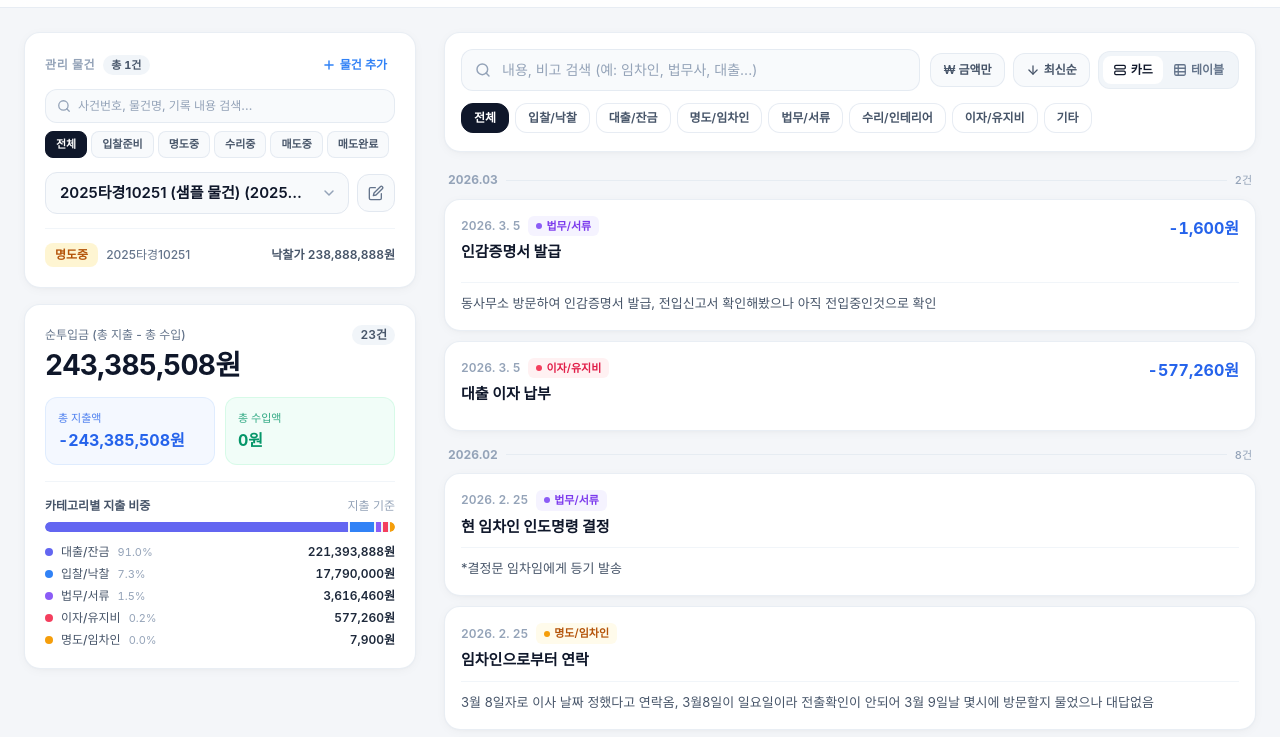
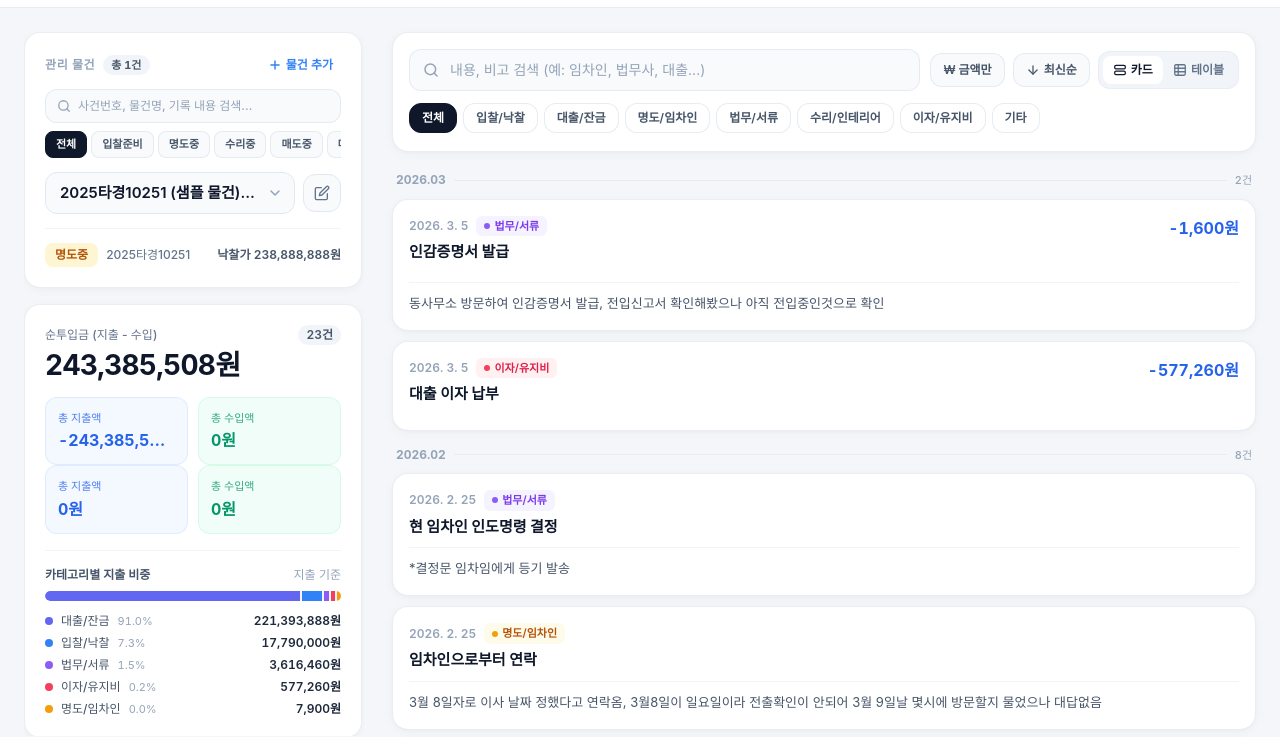
Before and after one commit to sub88ir/Auction_Log, a plain HTML site: page index.html in a window 1280 px wide. Shown: the part 57-794 px from the top of the page. Drawn offline with nearby package versions, Linux system fonts and the light colour scheme; a web font is replaced by a local one.

Commit message:
Update index.html

```diff
--- a/index.html
+++ b/index.html
@@ -107,6 +107,33 @@
       -webkit-box-orient: vertical;
       overflow: hidden;
     }
+
+    /* Foldable Unfolded (640px~1023px) & Desktop (>=1024px) Split Layout */
+    @media (min-width: 640px) {
+      .fold-split-grid {
+        display: grid;
+        grid-template-columns: 270px minmax(0, 1fr);
+        gap: 1.125rem;
+        align-items: start;
+      }
+      .fold-sticky-aside {
+        position: sticky;
+        top: 4.5rem;
+        max-height: calc(100vh - 5.5rem);
+        overflow-y: auto;
+        padding-right: 2px;
+      }
+    }
+    @media (min-width: 1024px) {
+      .fold-split-grid {
+        grid-template-columns: 340px minmax(0, 1fr);
+        gap: 1.75rem;
+      }
+      .fold-sticky-aside {
+        top: 5rem;
+        max-height: calc(100vh - 6rem);
+      }
+    }
   </style>
 </head>
 
@@ -166,9 +193,9 @@
           </svg>
         </button>
 
-        <!-- Desktop Primary Add Record Button -->
+        <!-- Unfolded (>=640px) & Desktop Primary Add Record Button -->
         <button onclick="openRecordModal()"
-          class="hidden lg:inline-flex items-center gap-1.5 bg-brand-500 hover:bg-brand-600 active:scale-[0.98] text-white text-sm font-semibold px-4 py-2.5 rounded-xl shadow-sm transition-all">
+          class="hidden sm:inline-flex items-center gap-1.5 bg-brand-500 hover:bg-brand-600 active:scale-[0.98] text-white text-xs sm:text-sm font-semibold px-3.5 sm:px-4 py-2 sm:py-2.5 rounded-xl shadow-sm transition-all whitespace-nowrap">
           <svg class="w-4 h-4" viewBox="0 0 24 24" fill="none" stroke="currentColor" stroke-width="2.5" stroke-linecap="round" stroke-linejoin="round">
             <line x1="12" y1="5" x2="12" y2="19"></line><line x1="5" y1="12" x2="19" y2="12"></line>
           </svg>
@@ -179,18 +206,18 @@
   </header>
 
   <!-- =====================================================================
-       MAIN CONTENT LAYOUT (PC: 2-Column / Mobile: Single Column Stack)
+       MAIN CONTENT LAYOUT (Folded <640px: 1-Col / Unfolded >=640px & PC: 2-Col Split)
   ====================================================================== -->
-  <main class="max-w-7xl mx-auto px-4 sm:px-6 py-4 sm:py-6 pb-28 lg:pb-12">
-    <div class="grid grid-cols-1 lg:grid-cols-12 gap-5 lg:gap-7 items-start">
+  <main class="max-w-7xl mx-auto px-4 sm:px-5 lg:px-6 py-4 sm:py-5 lg:py-6 pb-28 sm:pb-10 lg:pb-12">
+    <div class="fold-split-grid space-y-4 sm:space-y-0">
 
       <!-- ================================================================
            LEFT SIDEBAR (Property Selector + Dashboard Summary + Breakdown)
       ================================================================= -->
-      <aside class="lg:col-span-4 xl:col-span-4 space-y-4 lg:sticky lg:top-22">
+      <aside class="fold-sticky-aside space-y-3.5 lg:space-y-4 min-w-0">
 
         <!-- Property Selector Card -->
-        <section class="bg-white dark:bg-zinc-900 rounded-2xl p-4 sm:p-5 border border-slate-200/75 dark:border-zinc-800 shadow-soft">
+        <section class="bg-white dark:bg-zinc-900 rounded-2xl p-4 lg:p-5 border border-slate-200/75 dark:border-zinc-800 shadow-soft">
           <div class="flex items-center justify-between gap-2 mb-3">
             <div class="flex items-center gap-2">
               <span class="text-xs font-semibold uppercase tracking-wider text-slate-400 dark:text-zinc-500">관리 물건</span>
@@ -266,15 +293,27 @@
         </section>
 
         <!-- Dashboard Summary Cards -->
-        <section class="bg-white dark:bg-zinc-900 rounded-2xl p-4 sm:p-5 border border-slate-200/75 dark:border-zinc-800 shadow-soft">
+        <section class="bg-white dark:bg-zinc-900 rounded-2xl p-4 lg:p-5 border border-slate-200/75 dark:border-zinc-800 shadow-soft">
           <!-- Primary Metric: Net Investment -->
-          <div class="mb-4">
-            <div class="flex items-center justify-between">
-              <span class="text-xs font-medium text-slate-500 dark:text-zinc-400">순투입금 (총 지출 - 총 수입)</span>
-              <span id="statCountBadge" class="text-xs font-semibold px-2 py-0.5 rounded-full bg-slate-100 dark:bg-zinc-800 text-slate-600 dark:text-zinc-300 tabular-nums">0건</span>
-            </div>
-            <div id="statNetAmount" class="mt-1 text-2xl sm:text-[28px] font-bold tracking-tight text-slate-900 dark:text-white tabular-nums">
+          <div class="mb-3.5 lg:mb-4">
+            <div class="flex items-center justify-between gap-1">
+              <span class="text-[11px] lg:text-xs font-medium text-slate-500 dark:text-zinc-400">순투입금 (지출 - 수입)</span>
+              <span id="statCountBadge" class="text-[11px] lg:text-xs font-semibold px-2 py-0.5 rounded-full bg-slate-100 dark:bg-zinc-800 text-slate-600 dark:text-zinc-300 tabular-nums shrink-0">0건</span>
+            </div>
+            <div id="statNetAmount" class="mt-1 text-xl sm:text-2xl lg:text-[28px] font-bold tracking-tight text-slate-900 dark:text-white tabular-nums truncate">
               0원
+            </div>
+          </div>
+
+          <!-- Expense & Income Sub-cards -->
+          <div class="grid grid-cols-2 gap-2 lg:gap-2.5">
+            <div class="rounded-xl bg-blue-50/70 dark:bg-blue-500/10 border border-blue-100/80 dark:border-blue-500/15 p-2.5 lg:p-3 min-w-0">
+              <div class="text-[11px] font-medium text-blue-600/80 dark:text-blue-400 mb-0.5">총 지출액</div>
+              <div id="statTotalExpense" class="text-xs sm:text-[13px] lg:text-base font-bold text-blue-600 dark:text-blue-400 tabular-nums truncate">0원</div>
+            </div>
+            <div class="rounded-xl bg-emerald-50/70 dark:bg-emerald-500/10 border border-emerald-100/80 dark:border-emerald-500/15 p-2.5 lg:p-3 min-w-0">
+              <div class="text-[11px] font-medium text-emerald-600/80 dark:text-emerald-400 mb-0.5">총 수입액</div>
+              <div id="statTotalIncome" class="text-xs sm:text-[13px] lg:text-base font-bold text-emerald-600 dark:text-emerald-400 tabular-nums truncate">0원</div>
             </div>
           </div>
 
@@ -312,14 +351,14 @@
       <!-- ================================================================
            RIGHT MAIN AREA (Search / Filters / View Toggle / Records)
       ================================================================= -->
-      <section class="lg:col-span-8 xl:col-span-8 space-y-4 min-w-0">
+      <section class="space-y-3.5 lg:space-y-4 min-w-0">
 
         <!-- Search & Filter Control Panel -->
         <div class="bg-white dark:bg-zinc-900 rounded-2xl p-3.5 sm:p-4 border border-slate-200/75 dark:border-zinc-800 shadow-soft space-y-3">
           <!-- Top Row: Search Input + View Toggle + Sort Toggle -->
-          <div class="flex flex-col sm:flex-row gap-2.5">
+          <div class="flex flex-col md:flex-row gap-2.5">
             <!-- Search Input -->
-            <div class="relative flex-1">
+            <div class="relative flex-1 min-w-0">
               <svg class="w-4 h-4 text-slate-400 dark:text-zinc-500 absolute left-3.5 top-1/2 -translate-y-1/2 pointer-events-none" viewBox="0 0 24 24" fill="none" stroke="currentColor" stroke-width="2.2" stroke-linecap="round" stroke-linejoin="round">
                 <circle cx="11" cy="11" r="8"></circle><line x1="21" y1="21" x2="16.65" y2="16.65"></line>
               </svg>
@@ -333,16 +372,16 @@
             </div>
 
             <!-- Action Buttons Row (Amount filter, Sort, View Toggle) -->
-            <div class="flex items-center justify-between sm:justify-end gap-2">
+            <div class="flex items-center justify-between md:justify-end gap-1.5 lg:gap-2 shrink-0">
               <!-- Only with Amount Toggle -->
               <button id="onlyAmountBtn" onclick="toggleOnlyAmount()"
-                class="inline-flex items-center gap-1.5 px-3 py-2 rounded-xl text-xs font-semibold border transition-all whitespace-nowrap bg-slate-50 dark:bg-zinc-800/80 border-slate-200/80 dark:border-zinc-700/70 text-slate-600 dark:text-zinc-300 hover:bg-slate-100 dark:hover:bg-zinc-700/80">
+                class="inline-flex items-center gap-1.5 px-2.5 lg:px-3 py-2 rounded-xl text-xs font-semibold border transition-all whitespace-nowrap bg-slate-50 dark:bg-zinc-800/80 border-slate-200/80 dark:border-zinc-700/70 text-slate-600 dark:text-zinc-300 hover:bg-slate-100 dark:hover:bg-zinc-700/80">
                 <span>₩ 금액만</span>
               </button>
 
               <!-- Sort Order Toggle -->
               <button id="sortOrderBtn" onclick="toggleSortOrder()"
-                class="inline-flex items-center gap-1 px-3 py-2 rounded-xl text-xs font-semibold bg-slate-50 dark:bg-zinc-800/80 border border-slate-200/80 dark:border-zinc-700/70 text-slate-600 dark:text-zinc-300 hover:bg-slate-100 dark:hover:bg-zinc-700/80 transition-all whitespace-nowrap">
+                class="inline-flex items-center gap-1 px-2.5 lg:px-3 py-2 rounded-xl text-xs font-semibold bg-slate-50 dark:bg-zinc-800/80 border border-slate-200/80 dark:border-zinc-700/70 text-slate-600 dark:text-zinc-300 hover:bg-slate-100 dark:hover:bg-zinc-700/80 transition-all whitespace-nowrap">
                 <svg class="w-3.5 h-3.5" viewBox="0 0 24 24" fill="none" stroke="currentColor" stroke-width="2.2" stroke-linecap="round" stroke-linejoin="round">
                   <line x1="12" y1="5" x2="12" y2="19"></line><polyline points="19 12 12 19 5 12"></polyline>
                 </svg>
@@ -356,14 +395,14 @@
                   <svg class="w-3.5 h-3.5" viewBox="0 0 24 24" fill="none" stroke="currentColor" stroke-width="2.2" stroke-linecap="round" stroke-linejoin="round">
                     <rect x="3" y="4" width="18" height="6" rx="2"></rect><rect x="3" y="14" width="18" height="6" rx="2"></rect>
                   </svg>
-                  <span class="hidden sm:inline">카드</span>
+                  <span class="hidden md:inline">카드</span>
                 </button>
                 <button id="viewTableBtn" onclick="setViewMode('table')" title="스프레드시트 테이블 뷰"
                   class="px-2.5 py-1.5 rounded-lg text-xs font-semibold transition-all flex items-center gap-1">
                   <svg class="w-3.5 h-3.5" viewBox="0 0 24 24" fill="none" stroke="currentColor" stroke-width="2.2" stroke-linecap="round" stroke-linejoin="round">
                     <rect x="3" y="3" width="18" height="18" rx="2"></rect><line x1="3" y1="9" x2="21" y2="9"></line><line x1="3" y1="15" x2="21" y2="15"></line><line x1="9" y1="3" x2="9" y2="21"></line>
                   </svg>
-                  <span class="hidden sm:inline">테이블</span>
+                  <span class="hidden md:inline">테이블</span>
                 </button>
               </div>
             </div>
@@ -395,10 +434,10 @@
   </main>
 
   <!-- =====================================================================
-       MOBILE FLOATING ACTION BUTTON (+)
+       MOBILE FLOATING ACTION BUTTON (+) — Shown only when folded (<640px)
   ====================================================================== -->
   <button onclick="openRecordModal()" aria-label="새 기록 추가"
-    class="lg:hidden fixed right-5 bottom-6 z-30 w-14 h-14 rounded-2xl bg-brand-500 hover:bg-brand-600 active:scale-95 text-white shadow-lg shadow-brand-500/35 flex items-center justify-center transition-transform">
+    class="sm:hidden fixed right-5 bottom-6 z-30 w-14 h-14 rounded-2xl bg-brand-500 hover:bg-brand-600 active:scale-95 text-white shadow-lg shadow-brand-500/35 flex items-center justify-center transition-transform">
     <svg class="w-7 h-7" viewBox="0 0 24 24" fill="none" stroke="currentColor" stroke-width="2.5" stroke-linecap="round" stroke-linejoin="round">
       <line x1="12" y1="5" x2="12" y2="19"></line><line x1="5" y1="12" x2="19" y2="12"></line>
     </svg>
@@ -764,7 +803,7 @@
   <!-- =====================================================================
        TOAST NOTIFICATION CONTAINER
   ====================================================================== -->
-  <div id="toastContainer" class="fixed bottom-24 lg:bottom-6 left-1/2 -translate-x-1/2 z-[70] flex flex-col items-center gap-2 pointer-events-none w-[90vw] max-w-sm"></div>
+  <div id="toastContainer" class="fixed bottom-24 sm:bottom-6 left-1/2 -translate-x-1/2 z-[70] flex flex-col items-center gap-2 pointer-events-none w-[90vw] max-w-sm"></div>
 
   <!-- =====================================================================
        APPLICATION JAVASCRIPT
```
